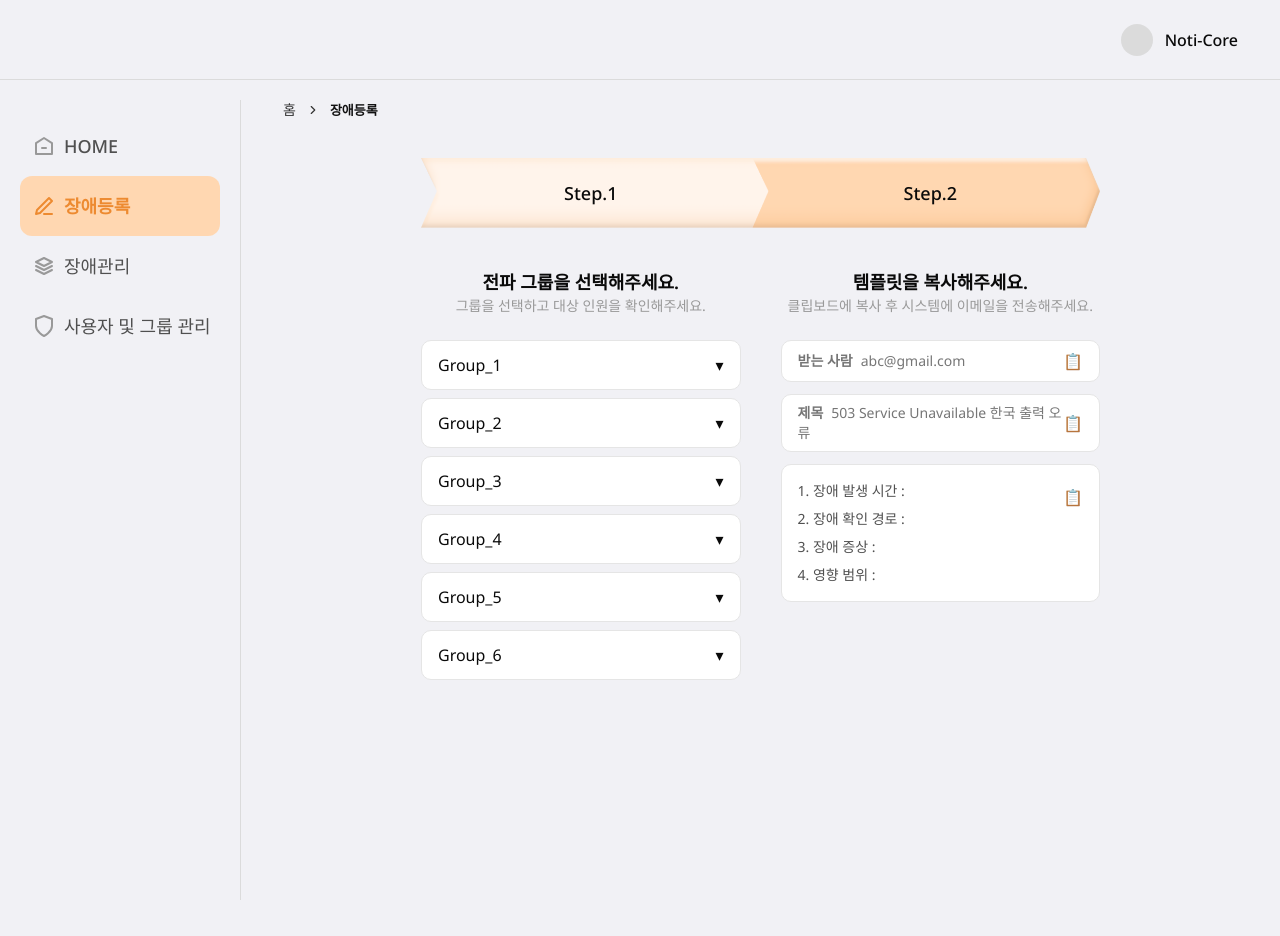
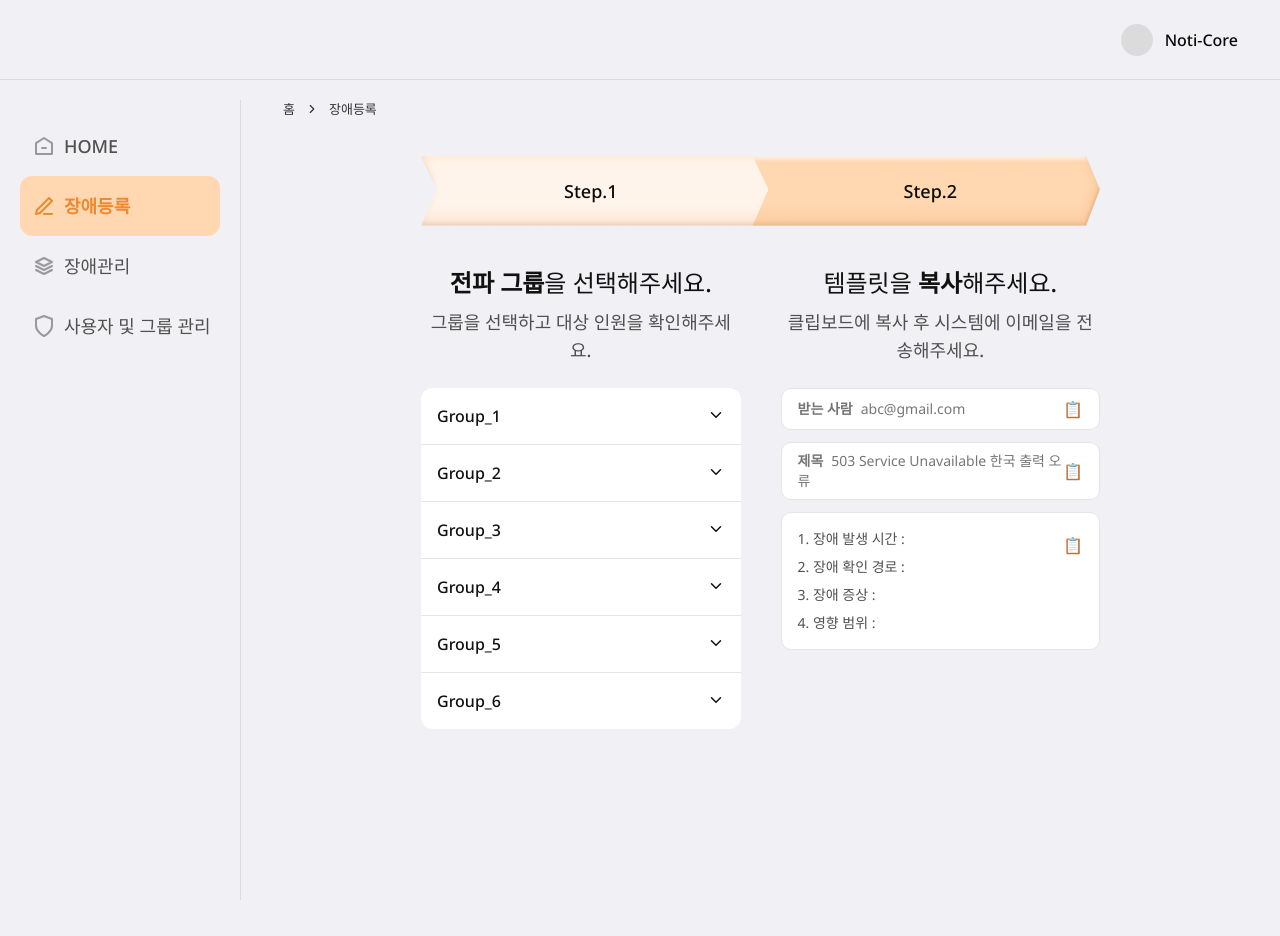
Before and after one commit to swyp-2-team/frontier, a React (Vite) app: page /incident-register in a window 1280 px wide. Built offline with nearby package versions, Linux system fonts and the light colour scheme; a web font is replaced by a local one.

Commit message:
feat: Accordian 추가

```diff
--- a/package.json
+++ b/package.json
@@ -10,6 +10,7 @@
     "preview": "vite preview"
   },
   "dependencies": {
+    "@radix-ui/react-accordion": "^1.2.8",
     "@radix-ui/react-label": "^2.1.4",
     "@radix-ui/react-slot": "^1.2.0",
     "@tailwindcss/postcss": "^4.1.4",
--- a/src/pages/IncidentPage/IncidentRegisterPage.tsx
+++ b/src/pages/IncidentPage/IncidentRegisterPage.tsx
@@ -6,13 +6,63 @@ import {
   BreadcrumbSeparator,
 } from "@shared/components/ui/breadcrumb";
 
+import {
+  Accordion,
+  AccordionContent,
+  AccordionItem,
+  AccordionTrigger,
+} from "@shared/components/ui/accordion";
+
 const groups = [
-  "Group_1",
-  "Group_2",
-  "Group_3",
-  "Group_4",
-  "Group_5",
-  "Group_6",
+  {
+    id: 1,
+    groupName: "Group_1",
+    human: [
+      "김철수",
+      "이영희",
+      "박민수",
+      "최수정",
+      "정우성",
+      "한가인",
+      "장동건",
+      "고소영",
+      "이정재",
+      "송강호",
+      "전지현",
+      "황정민",
+      "강호동",
+      "유재석",
+      "이효리",
+      "신동엽",
+      "김종국",
+      "윤아",
+    ],
+  },
+  {
+    id: 2,
+    groupName: "Group_2",
+    human: ["최수정", "정우성", "한가인"],
+  },
+  {
+    id: 3,
+    groupName: "Group_3",
+    human: ["장동건", "고소영", "이정재"],
+  },
+  {
+    id: 4,
+    groupName: "Group_4",
+    human: ["송강호", "전지현", "황정민"],
+  },
+  {
+    id: 5,
+    groupName: "Group_5",
+    human: ["강호동", "유재석", "이효리"],
+  },
+  {
+    id: 6,
+    groupName: "Group_6",
+    human: ["신동엽", "김종국", "윤아"],
+  },
 ];
 
 export default function IncidentRegisterPage() {
@@ -26,12 +76,7 @@ export default function IncidentRegisterPage() {
           </BreadcrumbItem>
           <BreadcrumbSeparator />
           <BreadcrumbItem>
-            <BreadcrumbLink
-              href="/incident-register"
-              className="body-13_SB text-black"
-            >
-              장애등록
-            </BreadcrumbLink>
+            <BreadcrumbLink href="/incident-register">장애등록</BreadcrumbLink>
           </BreadcrumbItem>
         </BreadcrumbList>
       </Breadcrumb>
@@ -47,42 +92,56 @@ export default function IncidentRegisterPage() {
         <section className="flex flex-col md:flex-row gap-10 w-full">
           {/* Step 1: 그룹 선택 */}
           <section className="flex-1" aria-labelledby="group-selection-title">
-            <header className="text-center mb-6">
-              <h2 id="group-selection-title" className="text-lg font-semibold">
-                전파 그룹을 선택해주세요.
+            <div className="text-center mb-6">
+              <h2
+                id="group-selection-title"
+                className="title-24 text-black pb-2"
+              >
+                <span className="title-24_SB">전파 그룹</span>을 선택해주세요.
               </h2>
-              <p className="text-sm text-gray-500">
+              <p className="body-18 text-gray-700">
                 그룹을 선택하고 대상 인원을 확인해주세요.
               </p>
-            </header>
+            </div>
 
-            <div className="space-y-2">
+            <Accordion
+              type="multiple"
+              className="bg-white text-black rounded-[12px] border-gray-300 body-16"
+            >
               {groups.map((group) => (
-                <details key={group} className="bg-white border rounded-lg">
-                  <summary className="px-4 py-3 cursor-pointer flex justify-between items-center">
-                    <span>{group}</span>
-                    <span className="transform rotate-0 transition group-open:rotate-180">
-                      &#9662;
-                    </span>
-                  </summary>
-                  <div className="px-4 py-2 text-sm text-gray-600 border-t">
-                    대상 인원: 5명
-                  </div>
-                </details>
+                <AccordionItem
+                  key={group.id}
+                  value={group.groupName}
+                  className="hover:bg-tertiary"
+                >
+                  <AccordionTrigger className="px-4 first:rounded-tl-[12px] first:rounded-tr-[12px] rounded-bl-none rounded-br-none">
+                    {group.groupName}
+                  </AccordionTrigger>
+                  <AccordionContent className="bg-gray-100 px-4 py-[30px] flex justify-center gap-4 flex-wrap">
+                    {group.human.map((human) => (
+                      <span key={human} className="body-16 text-gray-700">
+                        {human}
+                      </span>
+                    ))}
+                  </AccordionContent>
+                </AccordionItem>
               ))}
-            </div>
+            </Accordion>
           </section>
 
           {/* Step 2: 템플릿 복사 */}
           <section className="flex-1" aria-labelledby="template-copy-title">
-            <header className="text-center mb-6">
-              <h2 id="template-copy-title" className="text-lg font-semibold">
-                템플릿을 복사해주세요.
+            <div className="text-center mb-6">
+              <h2
+                id="group-selection-title"
+                className="title-24 text-black pb-2"
+              >
+                템플릿을 <span className="title-24_SB">복사</span>해주세요.
               </h2>
-              <p className="text-sm text-gray-500">
+              <p className="body-18 text-gray-700">
                 클립보드에 복사 후 시스템에 이메일을 전송해주세요.
               </p>
-            </header>
+            </div>
 
             <div className="space-y-3">
               <article className="bg-white border rounded-lg px-4 py-2 flex justify-between items-center">
--- /dev/null
+++ b/src/shared/components/ui/accordion.tsx
@@ -0,0 +1,64 @@
+import * as React from "react";
+import * as AccordionPrimitive from "@radix-ui/react-accordion";
+import { ChevronDownIcon } from "lucide-react";
+
+import { cn } from "@shared/lib/utils";
+
+function Accordion({
+  ...props
+}: React.ComponentProps<typeof AccordionPrimitive.Root>) {
+  return <AccordionPrimitive.Root data-slot="accordion" {...props} />;
+}
+
+function AccordionItem({
+  className,
+  ...props
+}: React.ComponentProps<typeof AccordionPrimitive.Item>) {
+  return (
+    <AccordionPrimitive.Item
+      data-slot="accordion-item"
+      className={cn("border-b last:border-b-0", className)}
+      {...props}
+    />
+  );
+}
+
+function AccordionTrigger({
+  className,
+  children,
+  ...props
+}: React.ComponentProps<typeof AccordionPrimitive.Trigger>) {
+  return (
+    <AccordionPrimitive.Header className="flex">
+      <AccordionPrimitive.Trigger
+        data-slot="accordion-trigger"
+        className={cn(
+          "focus-visible:border-ring focus-visible:ring-ring/50 flex flex-1 items-start justify-between gap-4 rounded-md py-4 text-left transition-all outline-none hover:underline focus-visible:ring-[3px] disabled:pointer-events-none disabled:opacity-50 [&[data-state=open]>svg]:rotate-180 [&[data-state=open]]:bg-primary [&[data-state=open]]:text-white [&[data-state=open]>svg]:text-white",
+          className
+        )}
+        {...props}
+      >
+        {children}
+        <ChevronDownIcon className="text-black pointer-events-none size-[18px] shrink-0 translate-y-0.5 transition-transform duration-200" />
+      </AccordionPrimitive.Trigger>
+    </AccordionPrimitive.Header>
+  );
+}
+
+function AccordionContent({
+  className,
+  children,
+  ...props
+}: React.ComponentProps<typeof AccordionPrimitive.Content>) {
+  return (
+    <AccordionPrimitive.Content
+      data-slot="accordion-content"
+      className="data-[state=closed]:animate-accordion-up data-[state=open]:animate-accordion-down overflow-hidden text-sm"
+      {...props}
+    >
+      <div className={cn("pt-0 pb-4", className)}>{children}</div>
+    </AccordionPrimitive.Content>
+  );
+}
+
+export { Accordion, AccordionItem, AccordionTrigger, AccordionContent };
--- a/src/shared/components/ui/breadcrumb.tsx
+++ b/src/shared/components/ui/breadcrumb.tsx
@@ -13,7 +13,7 @@ function BreadcrumbList({ className, ...props }: React.ComponentProps<"ol">) {
     <ol
       data-slot="breadcrumb-list"
       className={cn(
-        "text-muted-foreground flex flex-wrap items-center gap-1.5 text-sm break-words sm:gap-2.5",
+        "text-muted-foreground flex flex-wrap items-center gap-1.5 break-words sm:gap-2.5",
         className
       )}
       {...props}
@@ -43,7 +43,10 @@ function BreadcrumbLink({
   return (
     <Comp
       data-slot="breadcrumb-link"
-      className={cn("hover:text-foreground transition-colors", className)}
+      className={cn(
+        "hover:body-13_SB hover:text-black transition-colors",
+        className
+      )}
       {...props}
     />
   );
```
Also changed, not shown: 1 other file (tests, documents, lock files or other folders).
